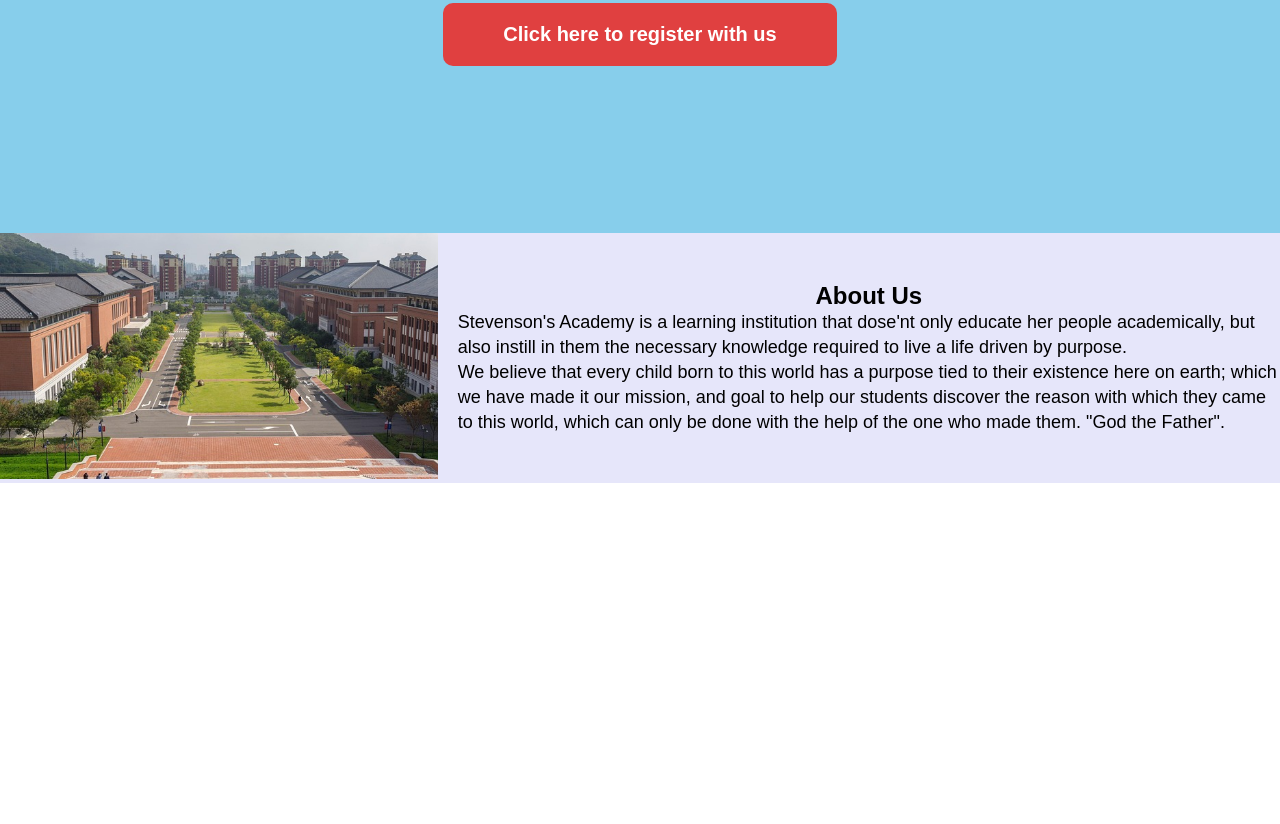
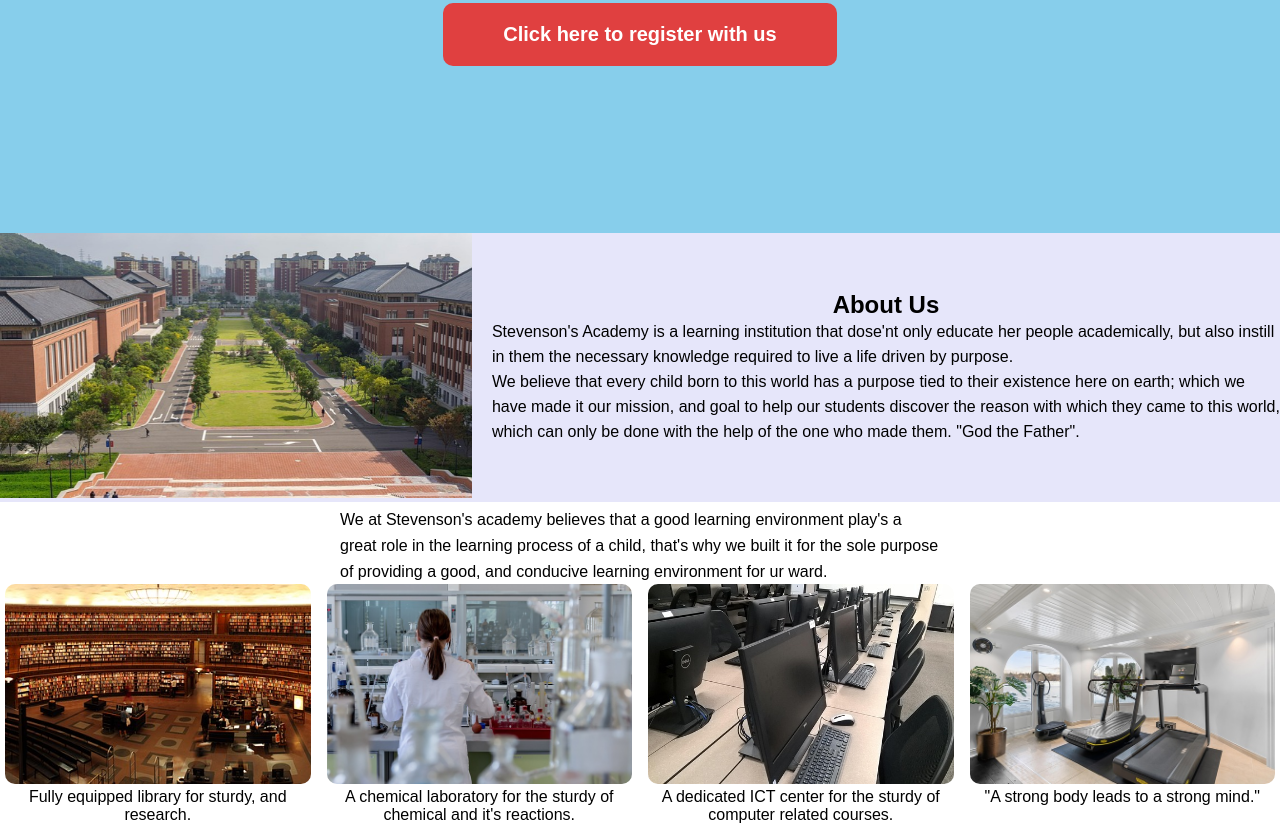
Before and after one commit to stephen-chinekeboy/school-website, a plain HTML site: page index.html in a window 1280 px wide. Shown: the part 464-1288 px from the top of the page. Before the commit the page ends 947 px from the top, so only its background shows below. Drawn offline with Linux system fonts and the light colour scheme.

Commit message:
worked on my environment section.

```diff
--- a/index.html
+++ b/index.html
@@ -5,6 +5,7 @@
   <meta name="viewport" content="width=device-width, initial-scale=1.0">
   <title>My School Website</title>
   <link rel="stylesheet" href="/style.css">
+  <!-- <link rel="stylesheet" href="/animations.css"> -->
 </head>
 <body>
   <header>
@@ -50,7 +51,35 @@
           <p>We believe that every child born to this world has a purpose tied to their existence here on earth; which  we have made it our mission, and goal to help our students discover the reason with which they came to this world, which can only be done with the help of the one who made them. "God the Father".</p>
         </div>
       </div>
+    </section>
 
+    <section class="environs">
+      <div class="text">
+          <p>We at Stevenson's academy believes that a good learning environment play's a great role in the learning process of a child, that's why we built it  for the sole purpose of providing a good, and conducive learning environment for ur ward.</p>
+      </div>
+
+      <div class="environment">
+        <div class="img-1">
+          <img src="/assets/books-1281581_640.jpg" alt="Library">
+          <p>Fully equipped library for sturdy, and research.</p>
+        </div>
+
+        <div class="img-1">
+          <img src="/assets/laboratory-2815641_640.jpg" alt="chemical lab">
+          <p>A chemical laboratory for the sturdy of chemical and it's reactions.</p>
+        </div>
+
+        <div class="img-1">
+          <img src="/assets/computer-2381149_640.jpg" alt="Computer lab">
+          <p>A dedicated ICT center for the sturdy of computer related courses.</p>
+        </div>
+
+        <div class="img-1">
+          <img src="/assets/gym-9071371_640.jpg" alt="gym house">
+          <p>"A strong body leads to a strong mind."</p>
+        </div>
+
+      </div>
     </section>
   </main>
 
--- a/script.js
+++ b/script.js
@@ -1,5 +1,4 @@
 function goToReg() {
   window.location.href="/registration.html"
 
-
 }
--- a/style.css
+++ b/style.css
@@ -19,6 +19,7 @@ header {
 } .logo {
   color: rgb(224, 64, 64);
   transition: all 0.5s linear;
+  font-size: 2rem;
 } .logo:hover {
   color: white;
   transition: all 0.5s linear;
@@ -84,15 +85,7 @@ header {
 }
   /* hero section ends */
 
-  /* @keyframes fade-in{
-    0% {
-      opacity: 0;
-    }
 
-    100% {
-      opacity: 1;
-    }
-  } */
   /* about section begins */
 
 .about {
@@ -110,14 +103,49 @@ header {
   height: 100%;
 } .img img {
   width: 100%;
-  height: 100%;
+  max-width: 500px;
   overflow: hidden;
+  animation: fadeIn 0.8s ease both;
 } .text-box h2{
   text-align: center;
 } .text-box p {
-  font-size: 18px;
+  font-size: 1rem;
   line-height: 25px;
 }
+  /* about ends */
+@keyframes fadeIn {
+  from { opacity: 0; transform: translateY(10px); }
+  to { opacity: 1; transform: translateY(0); }
+}
+  /* environment section begins */
+.environs {
+  background-color: white;
+  padding: 5px;
+}.environs .text {
+  font-size: 1rem;
+  max-width: 600px;
+  margin: 0 auto;
+  line-height: 1.6;
+} .environment {
+  display: grid;
+  grid-template-columns: repeat(auto-fit, minmax(200px, 1fr));
+  gap: 1rem;
+} .environment .img-1 {
+  height: 200px;
+} .environment  img {
+  width: 100%;
+  height: 100%;
+  object-fit: cover;
+  border-radius: 10px;
+  transition: 0.3s;
+  animation: fadeIn 0.8s ease both;
+} .environment p {
+  text-align: center;
+  font-size: 1rem;
+}
+
+
+
 @media (max-width: 480px) {
   .nav-bar ul{
     display: none;
@@ -153,7 +181,5 @@ header {
     width: 100%;
   }
 
-  @media (max-width: 1240px) {
 
-  }
 }
```
